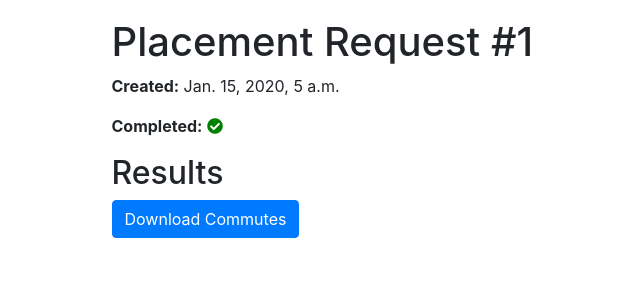
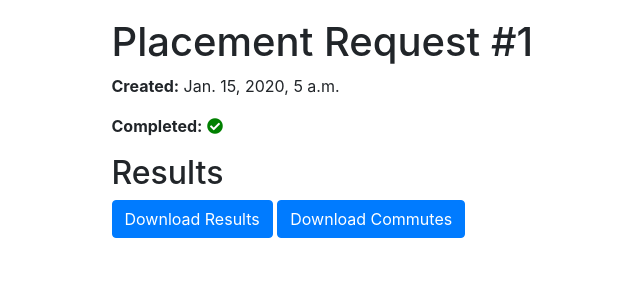
Before and after one commit to mrklees/acm-placement-app, a Django app: page /placements/1/ in a window 1280 px wide. Shown: the part 180-480 px from the top of the page, without its empty margins (266-906 px from the left). Run offline with Django 3.2, Linux system fonts and the light colour scheme; a user stored in the database is signed in; tables that the repository leaves empty hold one stand-in row (values such as "Sample post"); some libraries are stand-ins or nearby versions.

Commit message:
Results in zip

```diff
--- a/acm_placement_app/placements/urls.py
+++ b/acm_placement_app/placements/urls.py
@@ -1,7 +1,7 @@
 from django.urls import path
 
 from acm_placement_app.placements.views import PlacementRequestWizard, RunView, PlacementRequestList, \
-    PlacementRequestDetail
+    PlacementRequestDetail, download_results
 
 app_name = 'placements'
 
@@ -10,4 +10,5 @@ urlpatterns = [
     path("run/<int:id>/", RunView.as_view(), name='run'),
     path("list/", PlacementRequestList.as_view(), name='placementrequest-list'),
     path("<int:pk>/", PlacementRequestDetail.as_view(), name='placementrequest-details'),
+    path("<int:pk>/download-results", download_results, name='placementrequest-download-results'),
 ]
--- a/acm_placement_app/placements/views.py
+++ b/acm_placement_app/placements/views.py
@@ -1,9 +1,10 @@
 import os
+import zipfile
 
 from django.conf import settings
 from django.contrib.auth.decorators import login_required
 from django.core.files.storage import FileSystemStorage
-from django.http import HttpResponseRedirect
+from django.http import HttpResponseRedirect, Http404, HttpResponse
 from django.shortcuts import render
 from django.urls import reverse
 from django.utils.decorators import method_decorator
@@ -14,7 +15,7 @@ from formtools.wizard.views import SessionWizardView
 from acm_placement_app.placements.forms import PlacementRequestSchoolDataForm, PlacementRequestACMSurveyDataForm, \
     PlacementRequestRunParametersForm, PlacementRequestFactorImportanceForm, \
     get_placementrequest_instance_from_form_list
-from acm_placement_app.placements.models import PlacementRequest
+from acm_placement_app.placements.models import PlacementRequest, PlacementResult
 from acm_placement_app.placements.tasks import run_procedure
 from acm_placement_app.placements.utils import calculate_cost
 
@@ -95,3 +96,28 @@ class PlacementRequestDetail(DetailView):
     def get_queryset(self):
         queryset = super().get_queryset()
         return queryset.filter(requested_by=self.request.user)
+
+@login_required
+def download_results(request, pk=None):
+    placementrequest = PlacementRequest.objects.get(id=pk)
+
+    try:
+        placementresult = placementrequest.placementresult
+        response = HttpResponse(content_type='application/zip')
+        zip_file_name = f"Request_{placementrequest.id}_results.zip"
+        response['Content-Disposition'] = f'attachment; filename={zip_file_name}'
+        with zipfile.ZipFile(response, 'w') as zip_file:
+            write_file_to_zip(zip_file, placementrequest.school_data_file)
+            write_file_to_zip(zip_file, placementrequest.acm_survey_data_file)
+            write_file_to_zip(zip_file, placementresult.commutes_file)
+            write_file_to_zip(zip_file, placementresult.placements_file)
+            write_file_to_zip(zip_file, placementresult.trace_file)
+        return response
+
+    except PlacementResult.DoesNotExist:
+        raise Http404
+
+
+def write_file_to_zip(zip_file, file_obj):
+    file_name = os.path.basename(file_obj.name)
+    zip_file.writestr(file_name, file_obj.read())
--- a/acm_placement_app/templates/placements/request_detail.html
+++ b/acm_placement_app/templates/placements/request_detail.html
@@ -15,9 +15,12 @@
 
   {% if placementrequest.is_completed %}
     <h2>Results</h2>
-    <div>
-      <a class="btn btn-primary" href="{{ placementrequest.placementresult.commutes_file.url }}">Download Commutes</a>
-    </div>
+
+    <a class="btn btn-primary" href="{% url 'placements:placementrequest-download-results' placementrequest.id %}">
+      Download Results
+    </a>
+
+    <a class="btn btn-primary" href="{{ placementrequest.placementresult.commutes_file.url }}">Download Commutes</a>
   {% endif %}
 
 
```
